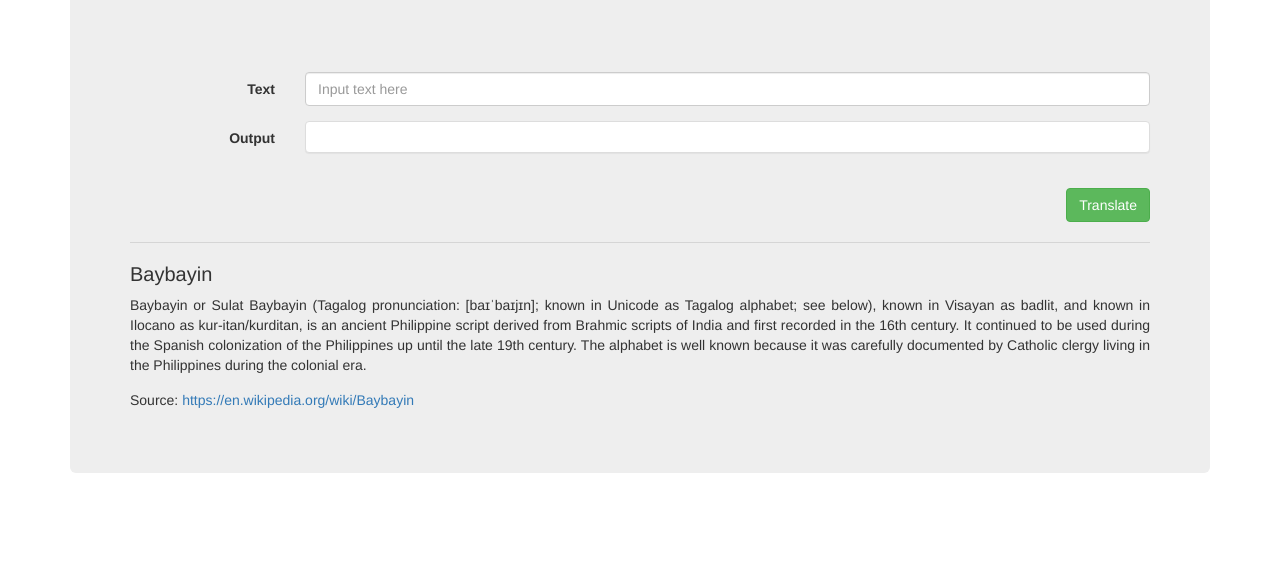
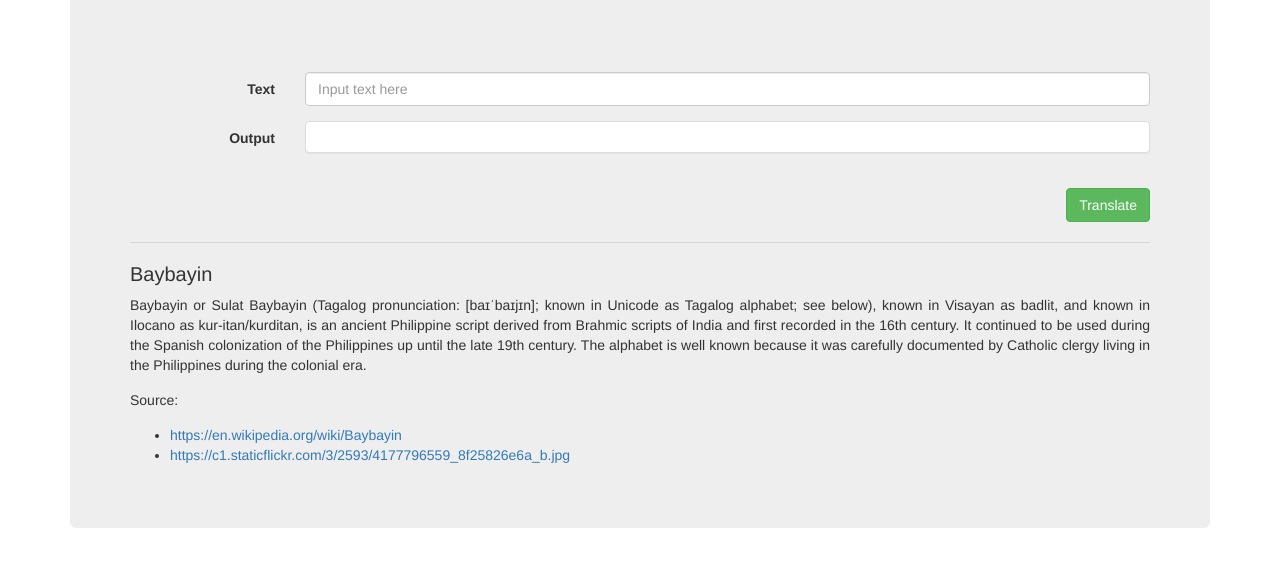
Before and after one commit to maddumajohnerick/baybayin-translator, a plain HTML site: page index.html in a window 1280 px wide. Shown: the part 220-786 px from the top of the page. Drawn offline with nearby package versions, Linux system fonts and the light colour scheme; a script that the page names is missing.

Commit message:
updated the sources in description

```diff
--- a/index.html
+++ b/index.html
@@ -53,7 +53,11 @@
                         Baybayin or Sulat Baybayin (Tagalog pronunciation: [baɪˈbaɪjɪn]; known in Unicode as Tagalog alphabet; see below), known in Visayan as badlit, and known in Ilocano as kur-itan/kurditan, is an ancient Philippine script derived from Brahmic scripts of India and first recorded in the 16th century. It continued to be used during the Spanish colonization of the Philippines up until the late 19th century. The alphabet is well known because it was carefully documented by Catholic clergy living in the Philippines during the colonial era.
                     </p>
                     <p>
-                        Source: <a href="https://en.wikipedia.org/wiki/Baybayin" target="_blank">https://en.wikipedia.org/wiki/Baybayin</a>
+                        Source:
+                        <ul>
+                            <li><a href="https://en.wikipedia.org/wiki/Baybayin" target="_blank">https://en.wikipedia.org/wiki/Baybayin</a></li>
+                            <li><a href="https://c1.staticflickr.com/3/2593/4177796559_8f25826e6a_b.jpg" target="_blank">https://c1.staticflickr.com/3/2593/4177796559_8f25826e6a_b.jpg</a></li>
+                        </ul>
                     </p>
                 </div>
             </div>
```
